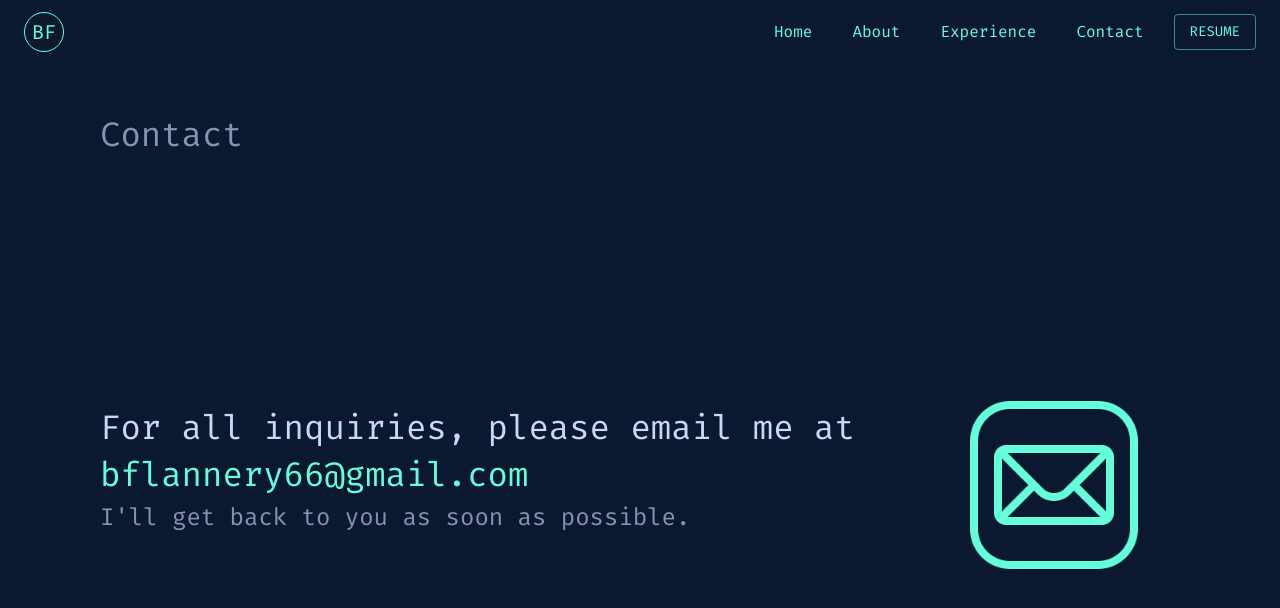
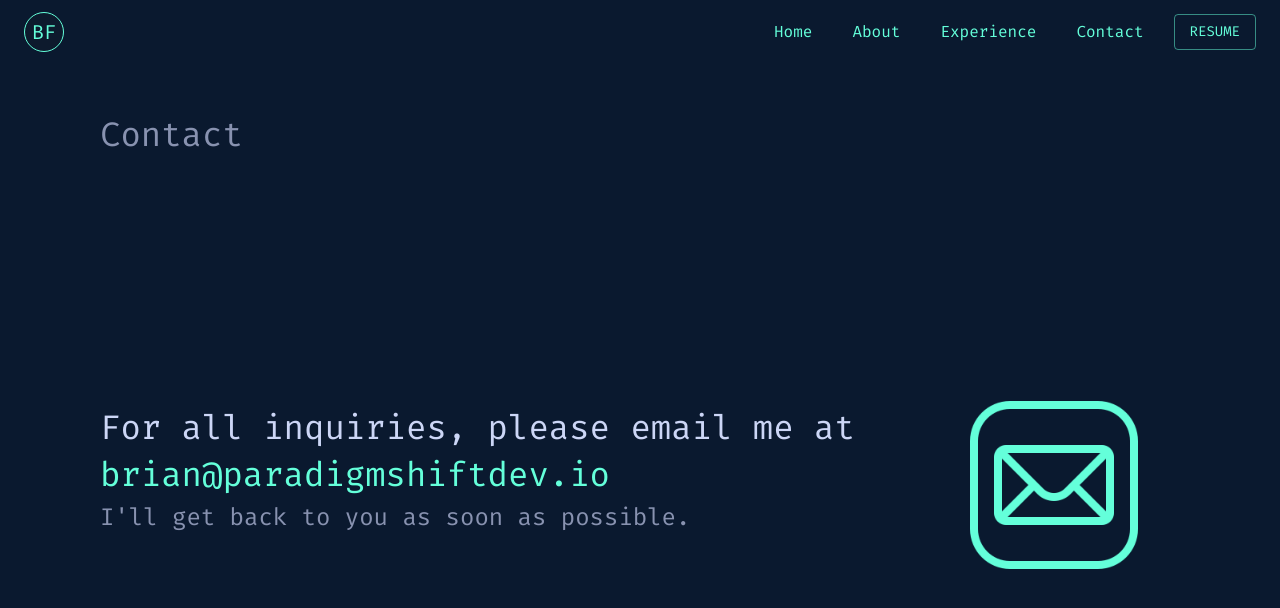
Before and after one commit to bflannery/portfolio-website, a React (Create React App) app: page /contact in a window 1280 px wide. Shown: the top 608 px of the page. Built offline with nearby package versions, Linux system fonts and the light colour scheme.

Commit message:
update contact

```diff
--- a/src/pages/Contact.tsx
+++ b/src/pages/Contact.tsx
@@ -54,7 +54,7 @@ function Contact() {
               For all inquiries, please email me at
             </Typography>
             <Typography variant="h4" color="primary" sx={styles.introName}>
-              bflannery66@gmail.com
+              brian@paradigmshiftdev.io
             </Typography>
           </Box>
           <Typography variant="h5" sx={styles.introTagline}>
```
